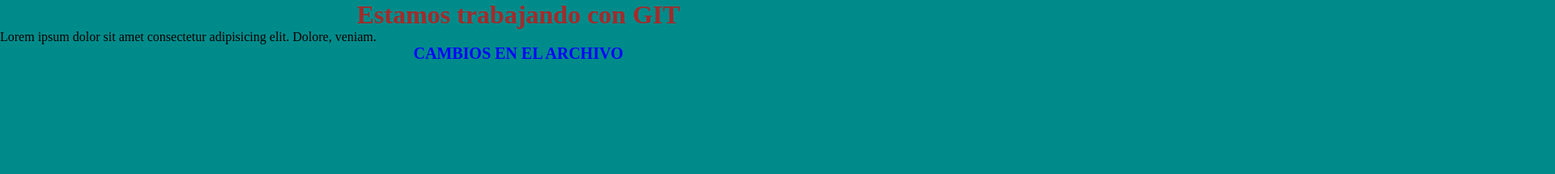
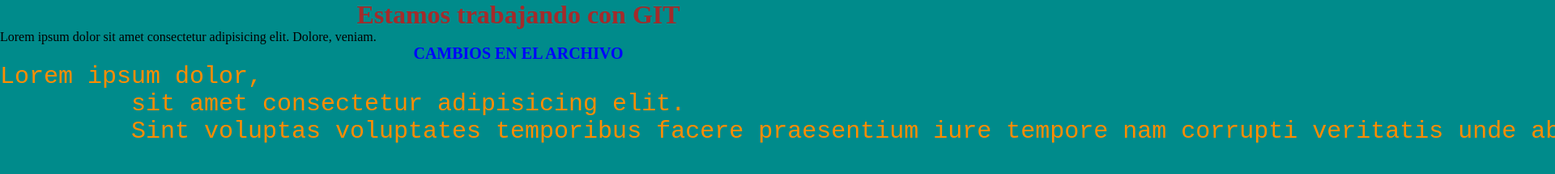
Before and after one commit to Santiagob89/Santiagob89, a plain HTML site: page index.html in a window 1280 px wide. Shown: the top 216 px of the page at 81% size, 1920 px wide, since content can reach past the window. Drawn offline with Linux system fonts and the light colour scheme.

Commit message:
agregue una etiqueta pre

```diff
--- a/estilos.css
+++ b/estilos.css
@@ -21,3 +21,8 @@
     text-align: center;
     font-size: 20px;
 }
+
+pre{
+    color: darkorange;
+    font-size: 30px;
+}
--- a/index.html
+++ b/index.html
@@ -14,6 +14,9 @@
     <h1>Estamos trabajando con GIT</h1>
     <p>Lorem ipsum dolor sit amet consectetur adipisicing elit. Dolore, veniam.</p>
     <h2>CAMBIOS EN EL ARCHIVO</h2>
+    <pre>Lorem ipsum dolor,
+         sit amet consectetur adipisicing elit.
+         Sint voluptas voluptates temporibus facere praesentium iure tempore nam corrupti veritatis unde ab voluptatibus, voluptatum architecto minus! Tempora ex accusamus magni nostrum, quos a quam. Dolores sunt ab blanditiis laborum, adipisci officia cum, minus rem iste earum ex, dolore ea natus mollitia.</pre>
 
 
 </body>
```
